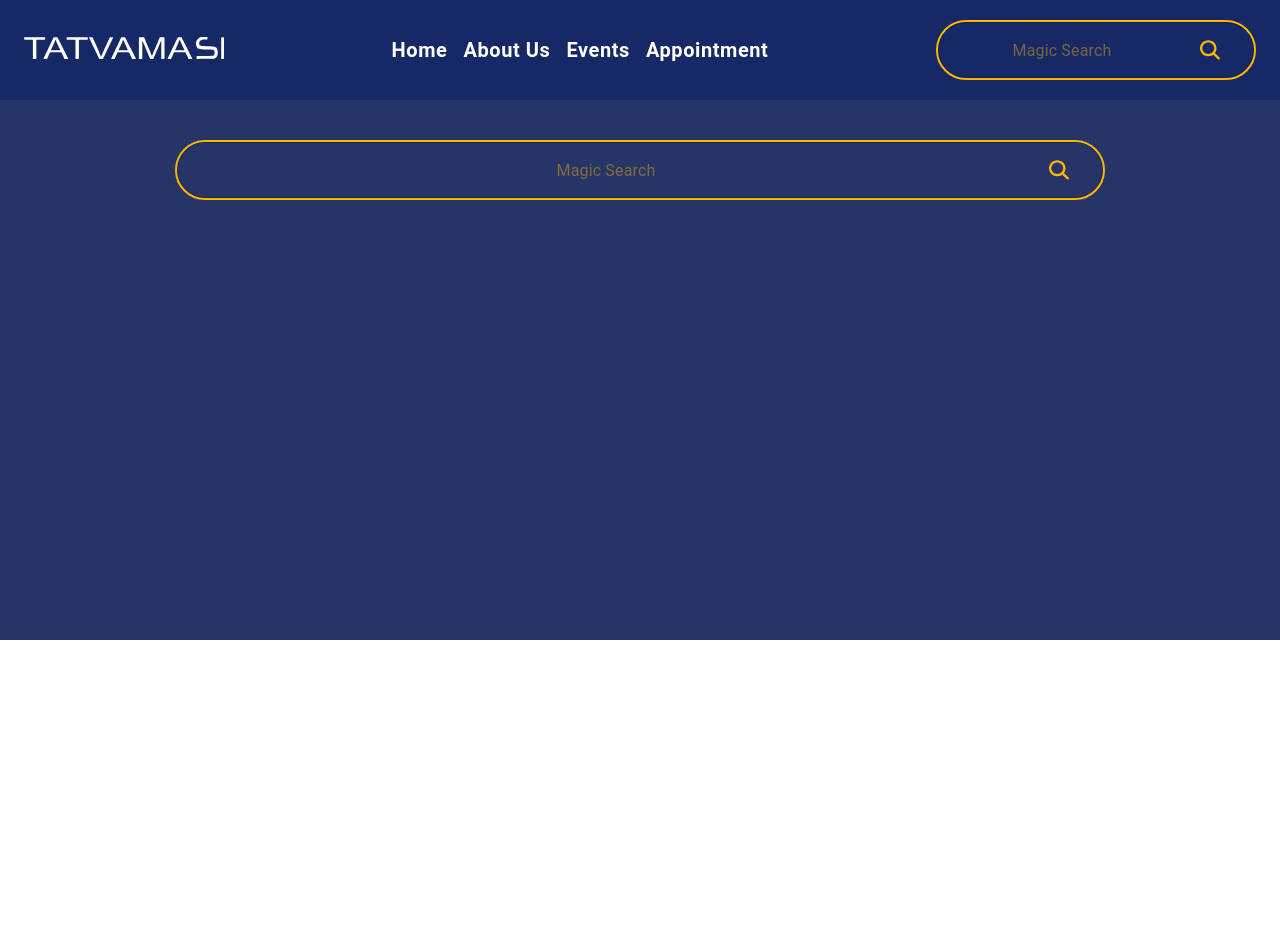
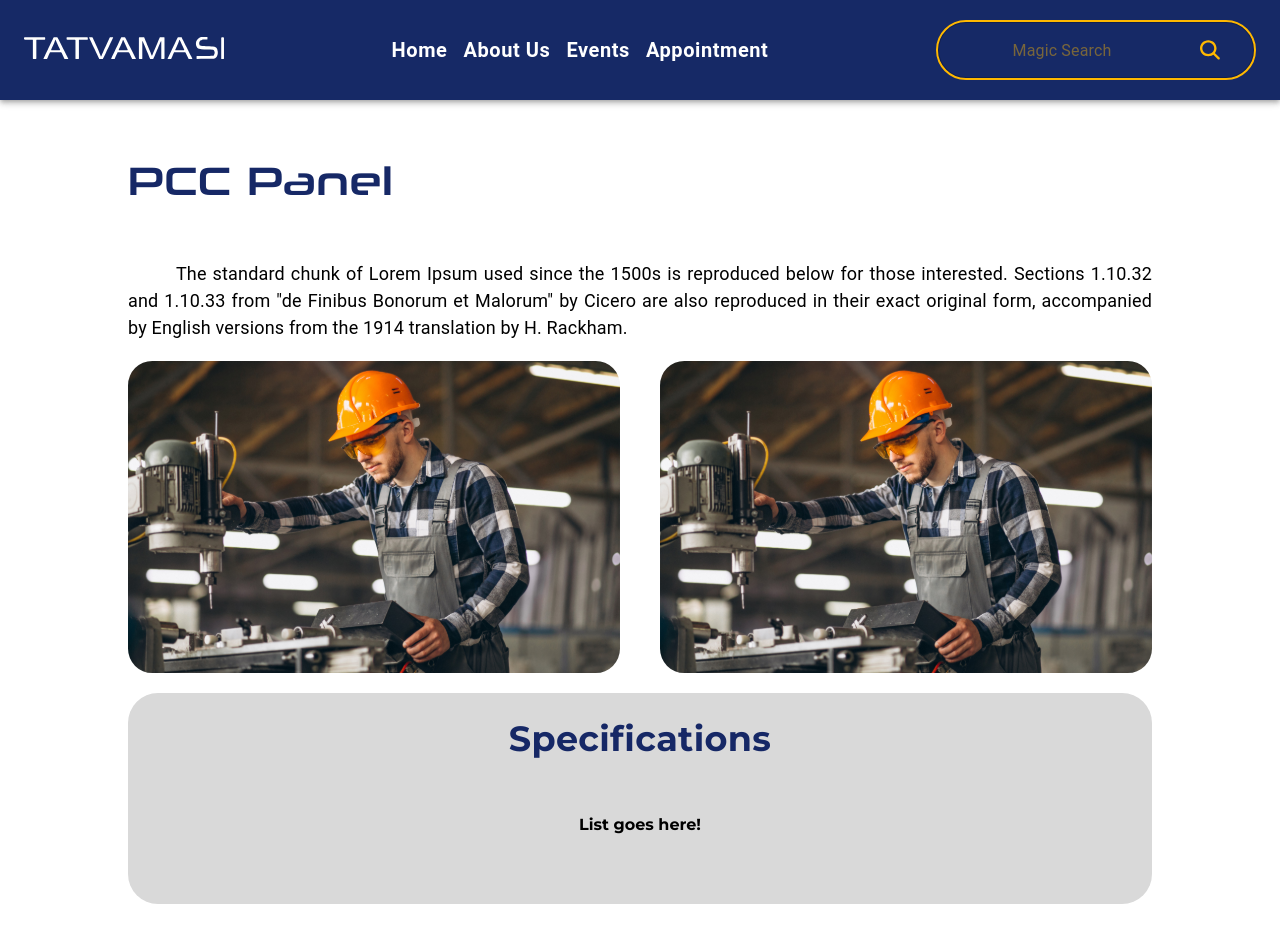
Before and after one commit to Chirag-Jani/tatvamasi-automation, a React (Create React App) app: page /electrical-solution/pcc in a window 1280 px wide. Shown: the top 942 px of the page. Before the commit the page ends 800 px from the top, so only its background shows below. Built offline with nearby package versions, Linux system fonts and the light colour scheme.

Commit message:
feat: pcc panel page added

```diff
--- a/src/App.js
+++ b/src/App.js
@@ -9,6 +9,7 @@ import Navbar from "./layout/Navbar";
 import Homepage from "./pages/Homepage";
 import ElectricalSolution from "./pages/ElectricalSolution";
 import Footer from "./layout/Footer";
+import PCC from "./pages/PCC";
 
 function App() {
   return (
@@ -18,6 +19,7 @@ function App() {
         <Routes>
           <Route path="/" element={<Homepage />} />
           <Route path="/electrical-solution" element={<ElectricalSolution />} />
+          <Route path="/electrical-solution/pcc" element={<PCC />} />
         </Routes>
         <Footer />
       </ThemeProvider>
--- a/src/components/eletricalsolution/PanelList.js
+++ /dev/null
@@ -1,38 +0,0 @@
-export const PanelList = [
-  {
-    name: "PCC Panel",
-    path: "#",
-  },
-  {
-    name: "MCC Panel",
-    path: "#",
-  },
-  {
-    name: "APFC Panel",
-    path: "#",
-  },
-  {
-    name: "VFD Panel",
-    path: "#",
-  },
-  {
-    name: "Soft Starter Panel",
-    path: "#",
-  },
-  {
-    name: "Draw-out Panel",
-    path: "#",
-  },
-  {
-    name: "Type Tested Panel",
-    path: "#",
-  },
-  {
-    name: "IMCC Panel",
-    path: "#",
-  },
-  {
-    name: "Junction Box & PDBC",
-    path: "#",
-  },
-];
--- /dev/null
+++ b/src/components/eletricalsolution/PanelList.json
@@ -0,0 +1,38 @@
+[
+  {
+    "name": "PCC Panel",
+    "path": "pcc"
+  },
+  {
+    "name": "MCC Panel",
+    "path": "mcc"
+  },
+  {
+    "name": "APFC Panel",
+    "path": "apfc"
+  },
+  {
+    "name": "VFD Panel",
+    "path": "vfd"
+  },
+  {
+    "name": "Soft Starter Panel",
+    "path": "soft-starter"
+  },
+  {
+    "name": "Draw-out Panel",
+    "path": "draw-out"
+  },
+  {
+    "name": "Type Tested Panel",
+    "path": "type-tested"
+  },
+  {
+    "name": "IMCC Panel",
+    "path": "imcc"
+  },
+  {
+    "name": "Junction Box & PDBC",
+    "path": "junction-box-pdbc"
+  }
+]
--- a/src/pages/ElectricalSolution.js
+++ b/src/pages/ElectricalSolution.js
@@ -2,7 +2,8 @@ import { Box, Typography } from "@mui/material";
 import React from "react";
 import DemoBanner from "../resources/DemoBanner.svg";
 import PanelCard from "../components/eletricalsolution/PanelCard";
-import { PanelList } from "../components/eletricalsolution/PanelList";
+import PanelList from "../components/eletricalsolution/PanelList";
+import { Link } from "react-router-dom";
 
 const ElectricalSolution = () => {
   return (
@@ -61,7 +62,16 @@ const ElectricalSolution = () => {
           }}
         >
           {PanelList.map((panel) => {
-            return <PanelCard panelName={panel.name} />;
+            return (
+              <Link
+                to={panel.path}
+                style={{
+                  textDecoration: "none",
+                }}
+              >
+                <PanelCard panelName={panel.name} />
+              </Link>
+            );
           })}
         </Box>
       </Box>
--- /dev/null
+++ b/src/pages/PCC.js
@@ -0,0 +1,107 @@
+import { Box, Typography } from "@mui/material";
+import React from "react";
+import DemoPanel from "../resources/Demo Panel.svg";
+import "../styles/PCCStyle.css";
+
+const PCC = () => {
+  return (
+    <>
+      <Box
+        sx={{
+          // padding: "20px 20px",
+          margin: "auto",
+          width: "80%",
+        }}
+      >
+        <Box
+          sx={{
+            margin: "50px 0",
+          }}
+        >
+          <Typography
+            sx={{
+              fontFamily: "Neuropolitical",
+              color: "#162866",
+              fontSize: "40px",
+            }}
+          >
+            PCC Panel
+          </Typography>
+        </Box>
+        <Box>
+          <Typography
+            sx={{
+              fontSize: "18px",
+              textAlign: "justify",
+            }}
+          >
+            &nbsp;&nbsp;&nbsp;&nbsp;&nbsp;&nbsp;&nbsp;&nbsp;The standard chunk
+            of Lorem Ipsum used since the 1500s is reproduced below for those
+            interested. Sections 1.10.32 and 1.10.33 from "de Finibus Bonorum et
+            Malorum" by Cicero are also reproduced in their exact original form,
+            accompanied by English versions from the 1914 translation by H.
+            Rackham.
+          </Typography>
+          <Box
+            sx={{
+              display: "flex",
+              justifyContent: "space-between",
+              alignItems: "center",
+              margin: "20px 0",
+              flexDirection: {
+                xl: "row",
+                lg: "row",
+                m: "row",
+                sm: "row",
+                xs: "column",
+              },
+            }}
+          >
+            <img src={DemoPanel} alt="" className="panel-image" />
+            <img src={DemoPanel} alt="" className="panel-image" />
+          </Box>
+        </Box>
+        <Box
+          sx={{
+            padding: "20px",
+            borderRadius: "30px",
+            backgroundColor: "#D9D9D9",
+            marginBottom: "500px",
+          }}
+        >
+          <Box>
+            <Typography
+              sx={{
+                fontFamily: "Montserrat-Bold",
+                color: "#162866",
+                fontSize: {
+                  xl: "35px",
+                  lg: "35px",
+                  m: "35px",
+                  sm: "35px",
+                  xs: "20px",
+                },
+                textAlign: "center",
+                fontWeight: "700",
+              }}
+            >
+              Specifications
+            </Typography>
+          </Box>
+          <Box
+            sx={{
+              fontFamily: "Montserrat-Bold",
+              textAlign: "center",
+              margin: "50px 0",
+              fontWeight: "700",
+            }}
+          >
+            List goes here!
+          </Box>
+        </Box>
+      </Box>
+    </>
+  );
+};
+
+export default PCC;
--- /dev/null
+++ b/src/styles/PCCStyle.css
@@ -0,0 +1,21 @@
+/* For screens less than 600px wide */
+@media (max-width: 600px) {
+  .panel-image {
+    max-width: 100%;
+    margin: 15px 0;
+  }
+}
+
+/* For screens between 601px and 900px wide */
+@media (min-width: 601px) and (max-width: 900px) {
+  .panel-image {
+    max-width: 48%;
+  }
+}
+
+/* For screens wider than 900px */
+@media (min-width: 901px) {
+  .panel-image {
+    max-width: 48%;
+  }
+}
```
Also changed, not shown: src/resources/Demo Panel.svg (added).
